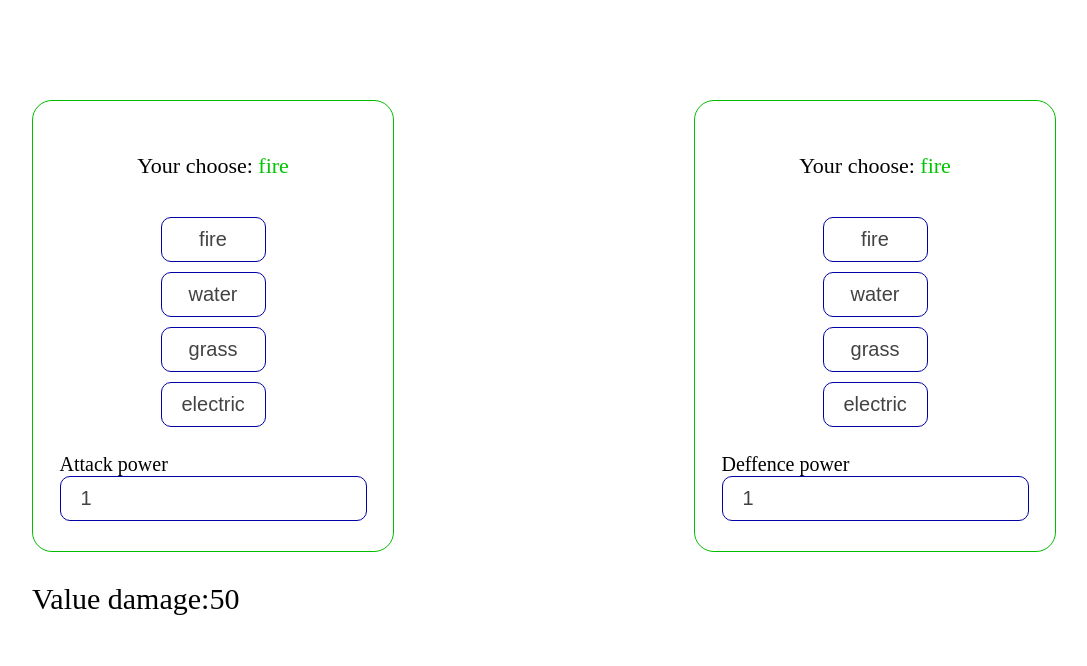
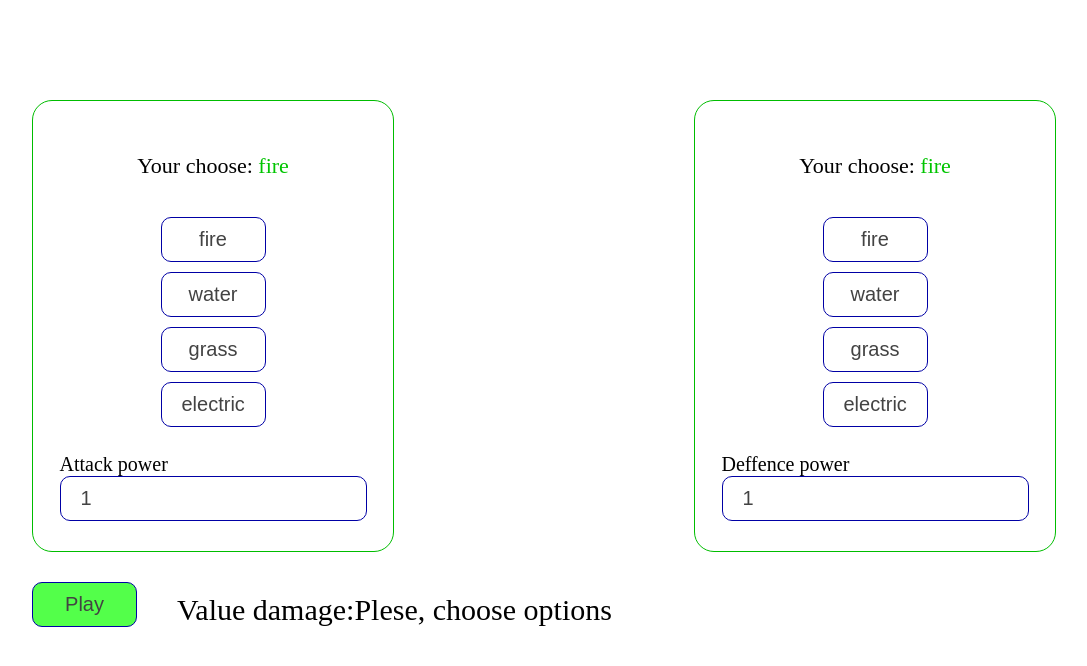
Before and after one commit to vsurmay/first-react-app, a React (Create React App) app: page / in a window 1280 px wide. Shown: the top 666 px of the page, without its empty margins (108-1195 px from the left). Built offline with nearby package versions, Linux system fonts and the light colour scheme.

Commit message:
aded play button

```diff
--- a/src/App.js
+++ b/src/App.js
@@ -3,6 +3,7 @@ import ItemAttack from "./Components/ItemAttack/ItemAttack";
 import ItemDeffence from "./Components/ItemDeffence/ItemDeffence";
 import damage from "./damage";
 import { useState } from "react";
+import Button from "./UI/Button/Button";
 
 function App() {
   const [attackPokemon, setAttackPokemon] = useState("fire");
@@ -10,12 +11,7 @@ function App() {
   const [attackPower, setAttackPower] = useState(1);
   const [deffencePower, setDeffencePower] = useState(1);
 
-  const valueDamage = damage(
-    attackPokemon,
-    deffensePokemon,
-    attackPower,
-    deffencePower
-  );
+  const [valueDamage, setValueDamage] = useState("Plese, choose options");
 
   return (
     <div className="container">
@@ -34,7 +30,22 @@ function App() {
         />
       </div>
       <div className="pokemon__damage">
-        Value damage:{Math.floor(valueDamage)}
+        <Button
+          play
+          onClick={() =>
+            setValueDamage(
+              damage(attackPokemon, deffensePokemon, attackPower, deffencePower)
+            )
+          }
+        >
+          Play
+        </Button>
+        <span>
+          Value damage:
+          {valueDamage
+            ? Math.floor(valueDamage) || valueDamage
+            : " Give corect data, please"}
+        </span>
       </div>
     </div>
   );
--- a/src/App.scss
+++ b/src/App.scss
@@ -10,8 +10,10 @@
     justify-content: space-around;
 
     &__damage {
+        display: flex;
+        align-items: center;
+        gap: 40px;
         margin-top: 30px;
-        display: inline-block;
         font-size: 30px;
         text-align: left;
     }
--- a/src/UI/Button/Button.js
+++ b/src/UI/Button/Button.js
@@ -3,6 +3,8 @@ import styled from "styled-components";
 const Button = styled.button`
   background-color: ${(props) =>
     props.click ? "rgb(176, 176, 255)" : "white"};
+
+  background-color: ${(props) => (props.play ? "rgb(83 255 74)" : "white")};
   padding: 10px 20px;
   font-size: 20px;
   border: 1px solid rgb(0, 0, 165);
--- a/src/UI/Input/Input.js
+++ b/src/UI/Input/Input.js
@@ -1,7 +1,6 @@
 import "./Input.scss";
 
 const Input = (props) => {
-  console.log(props.attack);
   return (
     <label>
       <span className="input__text">
@@ -9,8 +8,8 @@ const Input = (props) => {
       </span>
       <input
         onChange={(e) =>
-          e.target.value < 1
-            ? props.setPower(1)
+          e.target.value < 0
+            ? props.setPower("0")
             : props.setPower(e.target.value)
         }
         value={props.power}
```
